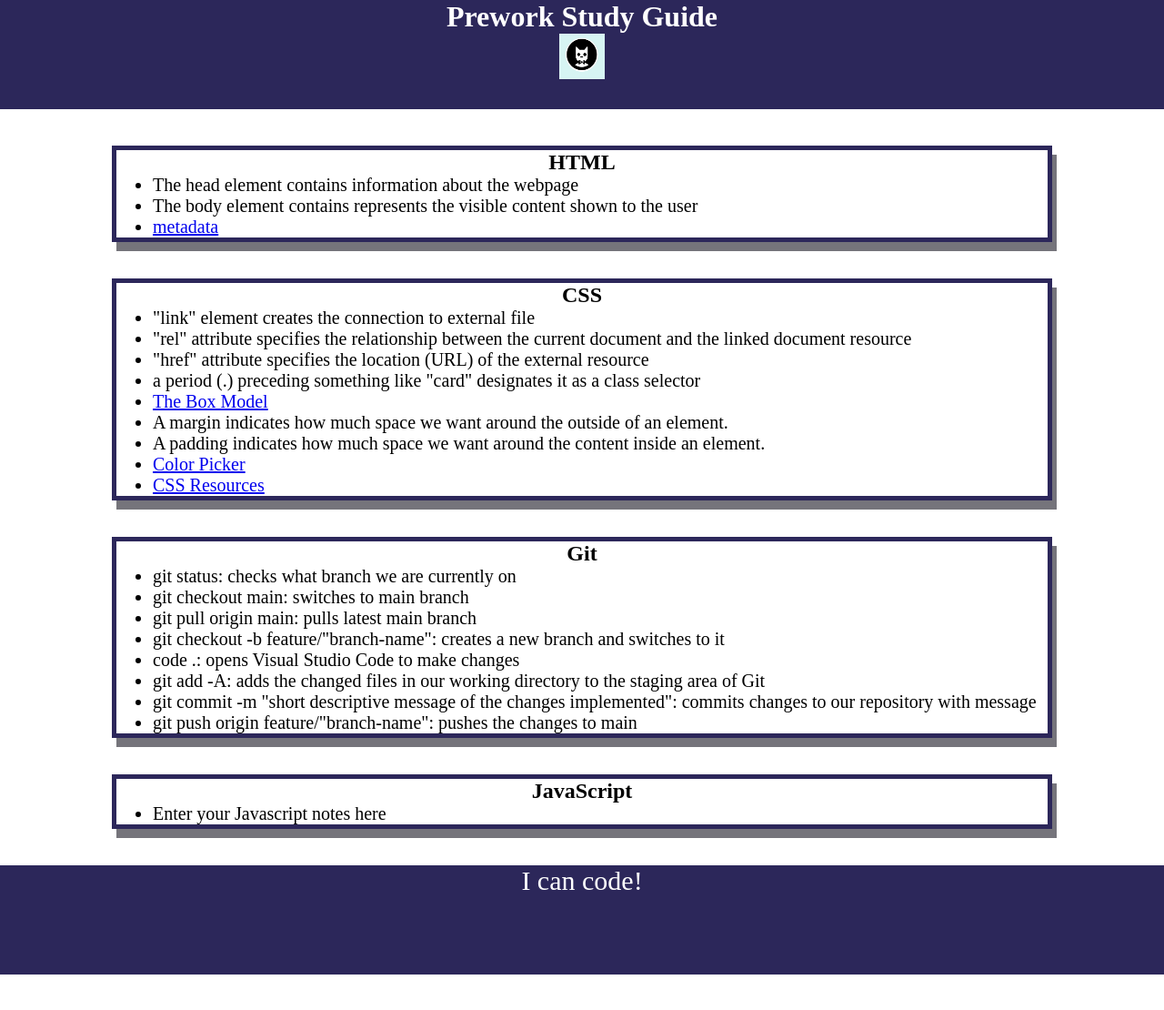
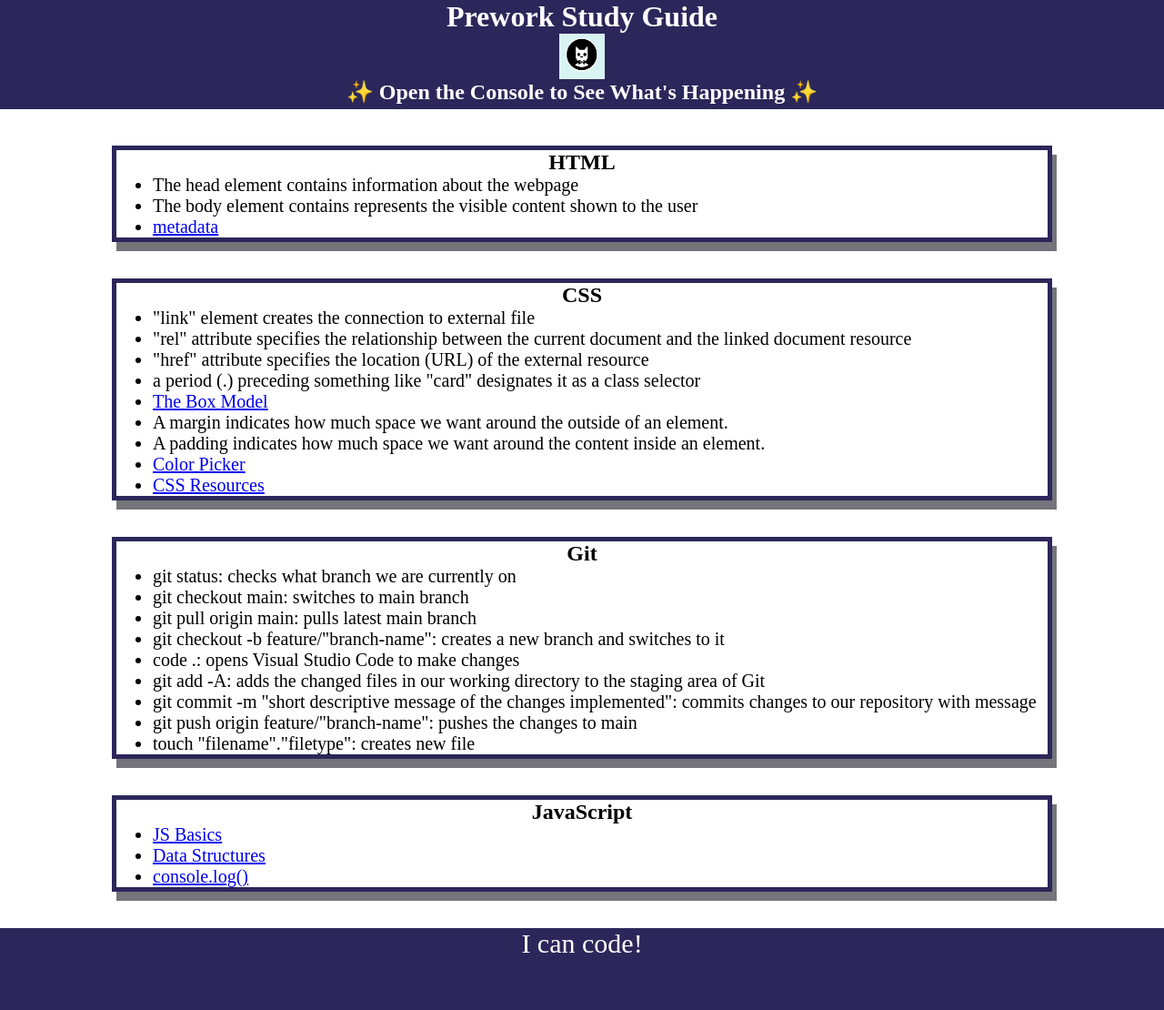
Before and after one commit to HaydenNease/prework-study-guide, a plain HTML site: page index.html in a window 1280 px wide. Shown: the whole page at 91% size. Before the commit the page ends 1071 px from the top, so only its background shows below. Drawn offline with Linux system fonts and the light colour scheme.

Commit message:
added JS console array

```diff
--- /dev/null
+++ b/assets/script.js
@@ -0,0 +1,23 @@
+var topics = ['HTML', 'CSS', 'Git', 'JavaScript'];
+for (var x = 0; x < topics.length; x++) {
+    console.log(topics[x]);
+}
+
+/*
+if (topic === 'HTML') {
+  console.log("Let's study HTML!");
+} else if (topic === 'CSS') {
+  console.log("Let's study CSS!");
+} else if (topic === 'Git') {
+  console.log("Let's study Git!");
+} else if (topic === 'JavaScript') {
+  console.log("Let's study JavaScript!");
+} else {
+  console.log('Please try again!');
+}
+
+var shapes = ["triangle", "square", "pentagon", "circle"];
+for(var x = 0; x < shapes.length; x++) {
+ console.log(shapes[x]);
+}
+*/
--- a/index.html
+++ b/index.html
@@ -12,6 +12,7 @@
     <header id="top">
       <h1>Prework Study Guide</h1>
       <img src="./assets/bowtie-cat.png" alt="Profile image of cat wearing a bow tie." />
+      <h2>✨ Open the Console to See What's Happening ✨</h2>
     </header>
 
     <main>
@@ -50,13 +51,16 @@
           <li>git add -A: adds the changed files in our working directory to the staging area of Git</li>
           <li>git commit -m "short descriptive message of the changes implemented": commits changes to our repository with message</li>
           <li>git push origin feature/"branch-name": pushes the changes to main</li>
+          <li> touch "filename"."filetype": creates new file</li>
         </ul>
       </section>
 
       <section class="card" id="javascript-section">
         <h2>JavaScript</h2>
         <ul>
-          <li> Enter your Javascript notes here</li>
+          <li><a href="https://developer.mozilla.org/en-US/docs/Learn/Getting_started_with_the_web/JavaScript_basics">JS Basics</a></li>
+          <li><a href="https://developer.mozilla.org/en-US/docs/Web/JavaScript/Data_structures">Data Structures</a></li>
+          <li><a href="https://developer.mozilla.org/en-US/docs/Web/API/Console/log">console.log()</a></li>
         </ul>
       </section>
     </main>
@@ -64,5 +68,6 @@
     <footer>
       <p>I can code!</p>
     </footer>
+    <script src="./assets/script.js"></script>
   </body>
 </html>
```
